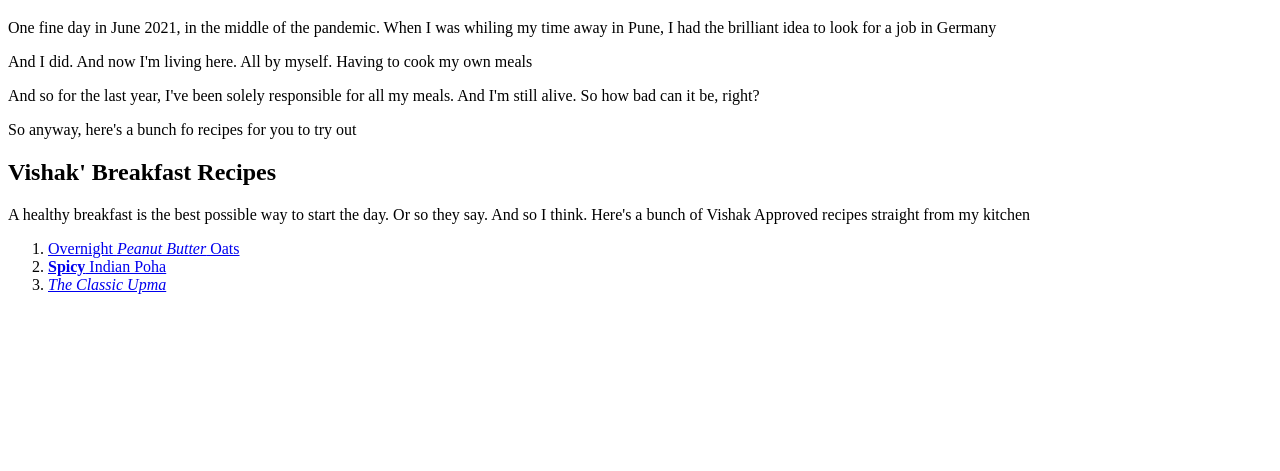
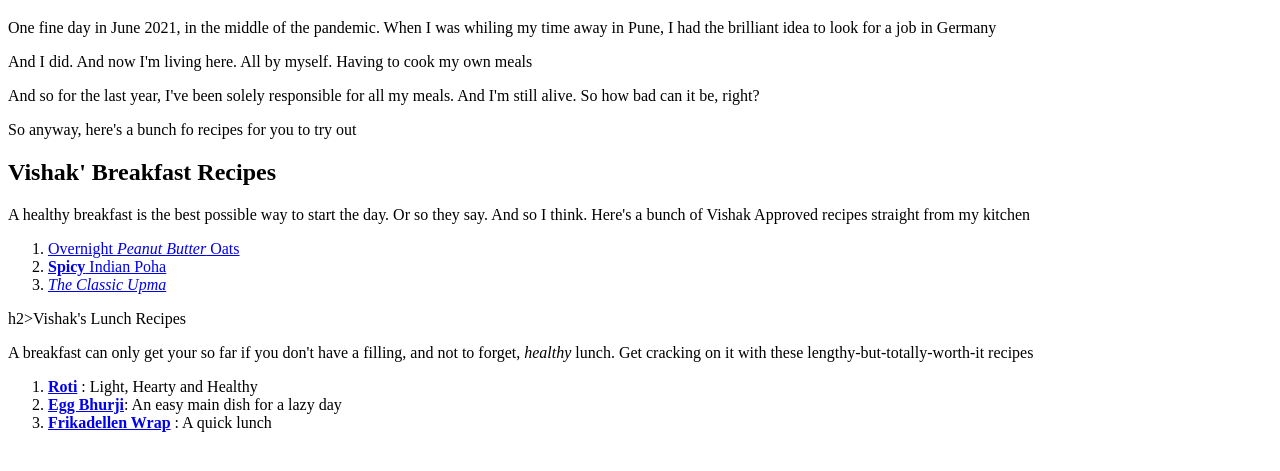
Before and after one commit to vishaksregu/vishaks-recipes, a plain HTML site: page index.html in a window 1280 px wide. Shown: the part 61-532 px from the top of the page. Drawn offline with Linux system fonts and the light colour scheme.

Commit message:
Add layout for lunch

```diff
--- a/index.html
+++ b/index.html
@@ -18,5 +18,12 @@
             <li><a href="recipes/breakfast/spicy_indian_poha.html"><strong>Spicy</strong> Indian Poha</a></li>
             <li><a href="recipes/breakfast/classic_upma"><em>The Classic Upma</em></a></li>
         </ol>
+        h2>Vishak&#39;s Lunch Recipes</h2>
+        <p>A breakfast can only get your so far if you don&#39;t have a filling, and not to forget, <em>healthy</em> lunch. Get cracking on it with these lengthy-but-totally-worth-it recipes</p>
+        <ol>
+            <li><a href="recipes/lunch/roti"><strong>Roti</strong></a> : Light, Hearty and Healthy</li>
+            <li><a href="recipes/lunch/egg-bhurji"><strong>Egg Bhurji</strong></a>: An easy main dish for a lazy day</li>
+            <li><a href="recipes/lunch/frikadellen-wrap"><strong>Frikadellen Wrap</strong></a> : A quick lunch</li>
+        </ol>
     </body>
 </html>
```
